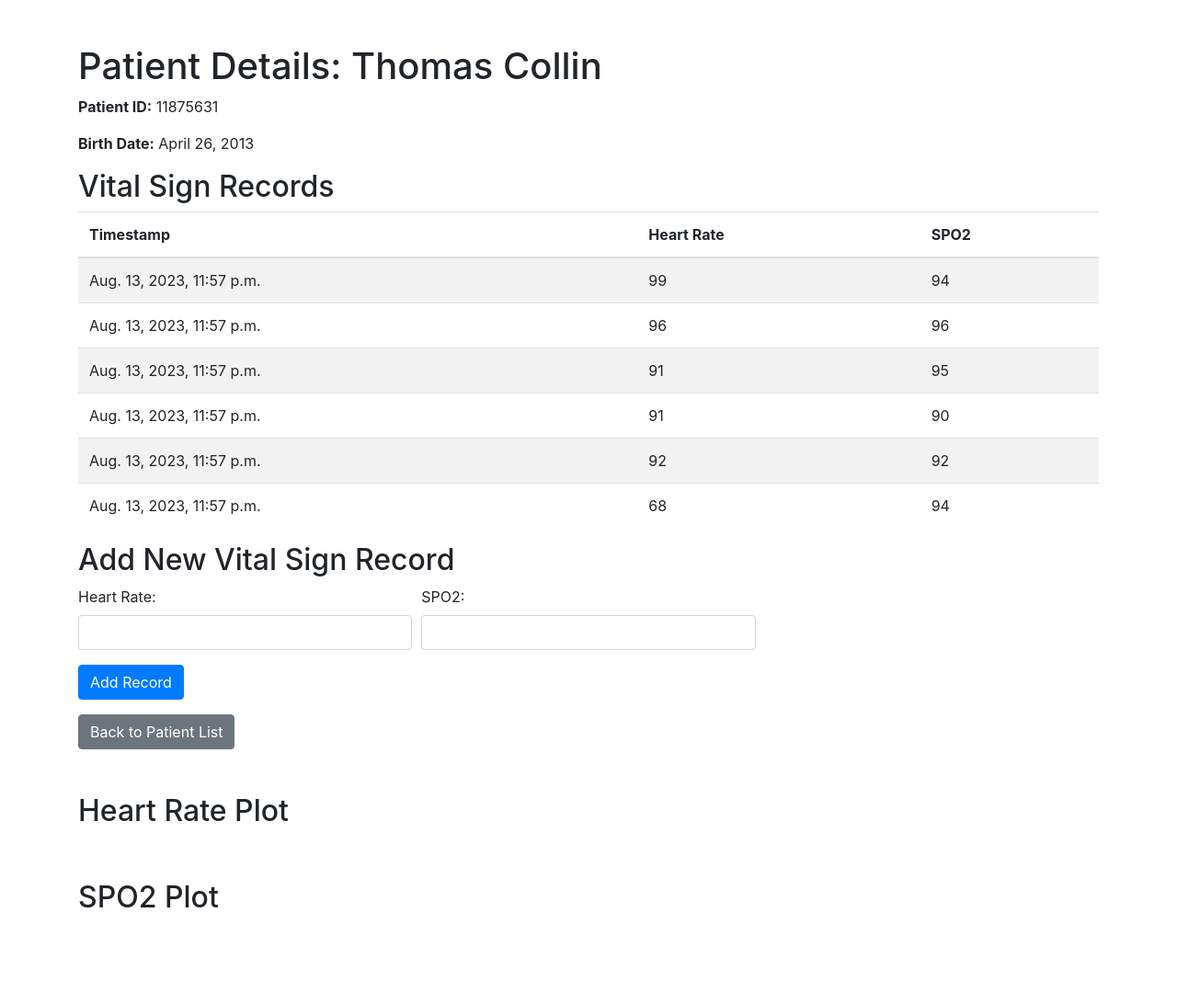
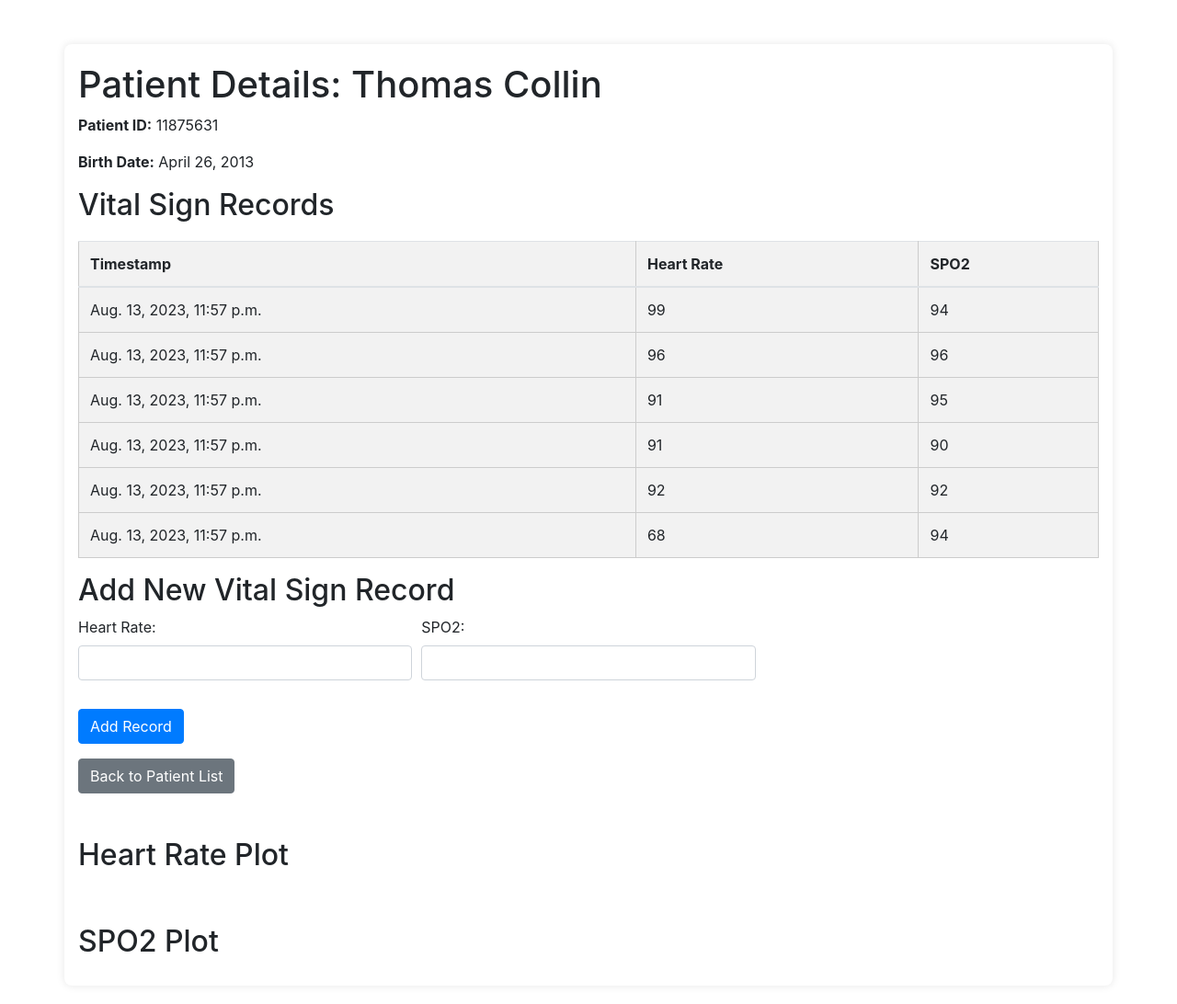
Before and after one commit to doron-yaakobov/EEE_Final, a Django app: page /patient/11875631/ in a window 1280 px wide. Shown: the whole page at 92% size. Before the commit the page ends 988 px from the top, so only its background shows below. Run offline with Django 4.2, Linux system fonts and the light colour scheme; data comes from the database, SQL or seed files in the repository; some libraries are stand-ins or nearby versions.

Commit message:
Improved UI WIP- patient deatails

```diff
--- a/patient_view/templates/patient_view/patient_detail.html
+++ b/patient_view/templates/patient_view/patient_detail.html
@@ -2,6 +2,88 @@
 <html>
 <head>
     <title>Patient Detail</title>
+    <style>
+        /* Your existing CSS styles go here */
+
+        /* Additional styling for Patient Detail page */
+        body {
+            margin: 0;
+            font-family: Arial, sans-serif;
+            background-color: #f8f9fa;
+            color: #333;
+        }
+
+        .container {
+            background-color: #fff;
+            border-radius: 8px;
+            padding: 20px;
+            box-shadow: 0 0 10px rgba(0, 0, 0, 0.1);
+            margin: 20px auto;
+            max-width: 1200px;
+        }
+
+        h1, h2 {
+            margin-bottom: 20px;
+            font-size: 24px;
+        }
+
+        p {
+            margin: 5px 0;
+            font-size: 16px;
+        }
+
+        /* Form styling */
+        .form-row {
+            margin-bottom: 15px;
+        }
+
+        /* Button styling */
+        .btn-primary {
+            background-color: #007bff;
+            border: none;
+            padding: 10px 20px;
+            color: #fff;
+            border-radius: 4px;
+            cursor: pointer;
+        }
+
+        .btn-secondary {
+            background-color: #ccc;
+            border: none;
+            padding: 10px 20px;
+            color: #333;
+            border-radius: 4px;
+            cursor: pointer;
+        }
+
+        /* Table styling */
+        table {
+            width: 100%;
+            border-collapse: collapse;
+            border: 1px solid #ccc;
+            background-color: #fff;
+            margin-top: 20px;
+        }
+
+        th, td {
+            padding: 12px;
+            text-align: left;
+            border: 1px solid #ccc;
+        }
+
+        th {
+            background-color: #f2f2f2;
+            font-weight: bold;
+        }
+
+        tr:nth-child(even) {
+            background-color: #f2f2f2;
+        }
+
+        tr:hover {
+            background-color: #e0e0e0;
+        }
+    </style>
     <!-- Add Bootstrap CSS -->
     <link rel="stylesheet" href="https://stackpath.bootstrapcdn.com/bootstrap/4.5.2/css/bootstrap.min.css">
 </head>
```
